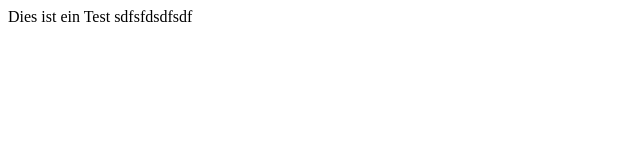
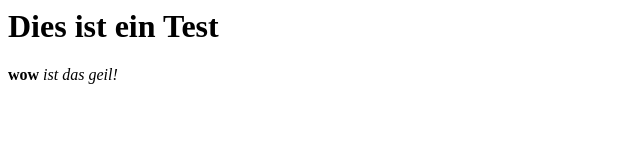
Before and after one commit to FelisaPaumia/Html-Projekt, a plain HTML site: page index.html in a window 1280 px wide. Shown: the whole page, without its empty margins (0-640 px from the left). Drawn offline with Linux system fonts and the light colour scheme.

Commit message:
noch viel fertigerer

```diff
--- a/index.html
+++ b/index.html
@@ -1,5 +1,7 @@
 <html>
     <body>
-        Dies ist ein Test sdfsfdsdfsdf
+       <h1>
+            Dies ist ein Test </h1>
+            <b>wow</b> <i>ist das geil!</i>
     </body>
 </html>
```
